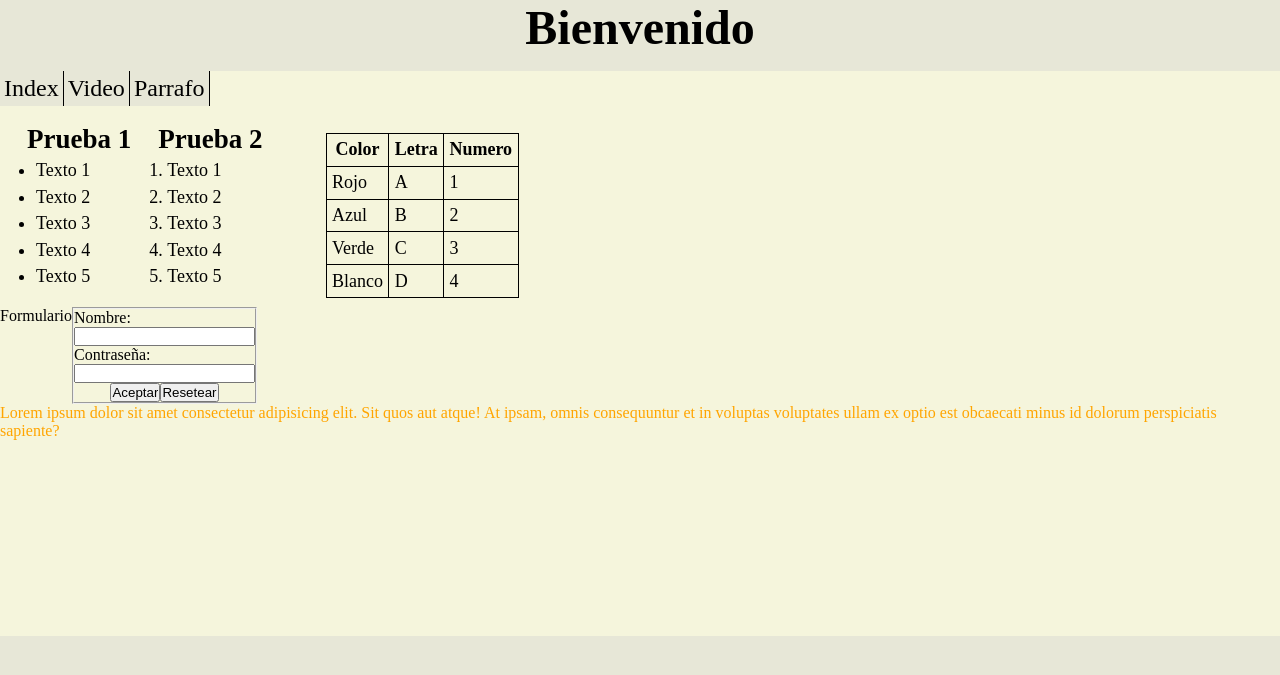
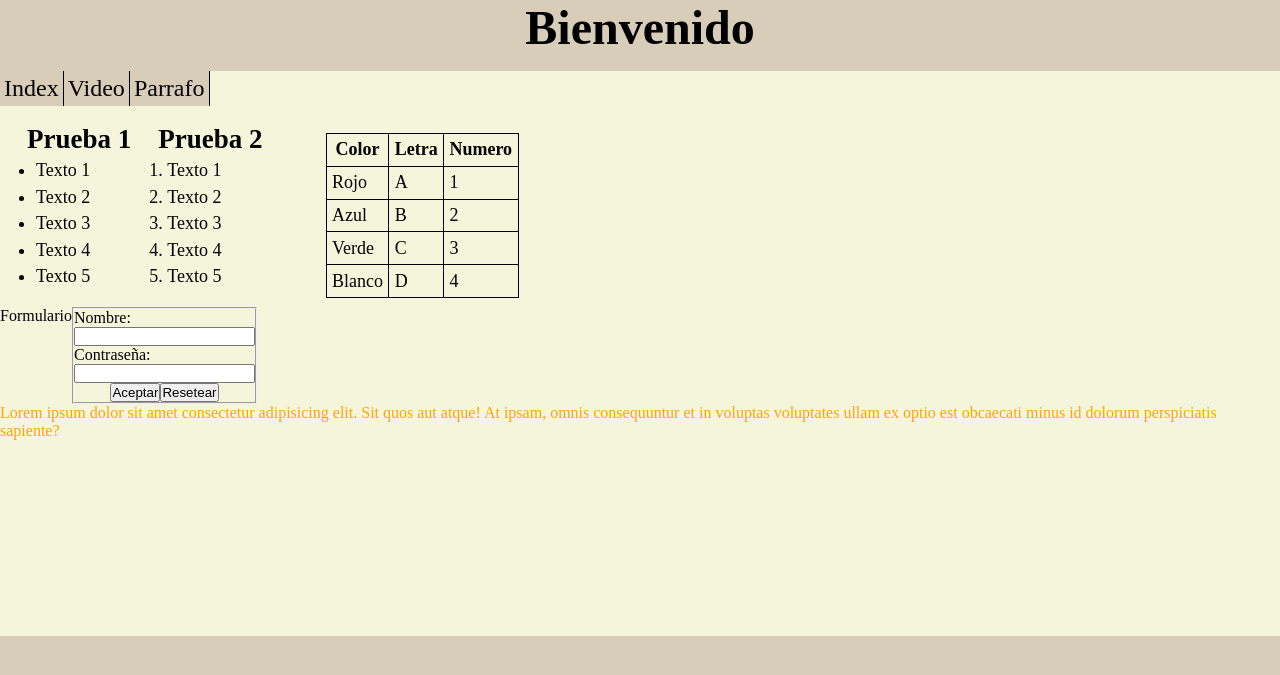
Before and after one commit to Conde34/primerRepo, a PHP site: page / in a window 1280 px wide. Shown: the top 675 px of the page. Run offline with PHP 8.4, Linux system fonts and the light colour scheme.

Commit message:
cambio 4

```diff
--- a/css/style.css
+++ b/css/style.css
@@ -4,7 +4,7 @@
 }
 
 body{
-    background-color:rgb(231, 231, 215);
+    background-color:rgb(216, 205, 184);
 }
 
 h1{
@@ -22,7 +22,7 @@ nav{
 }
 
 a{
-    background-color:rgb(231, 231, 215);
+    background-color:rgb(216, 205, 184);
     text-decoration: none;
     color: black;
     font-size: 1.5em;
```
